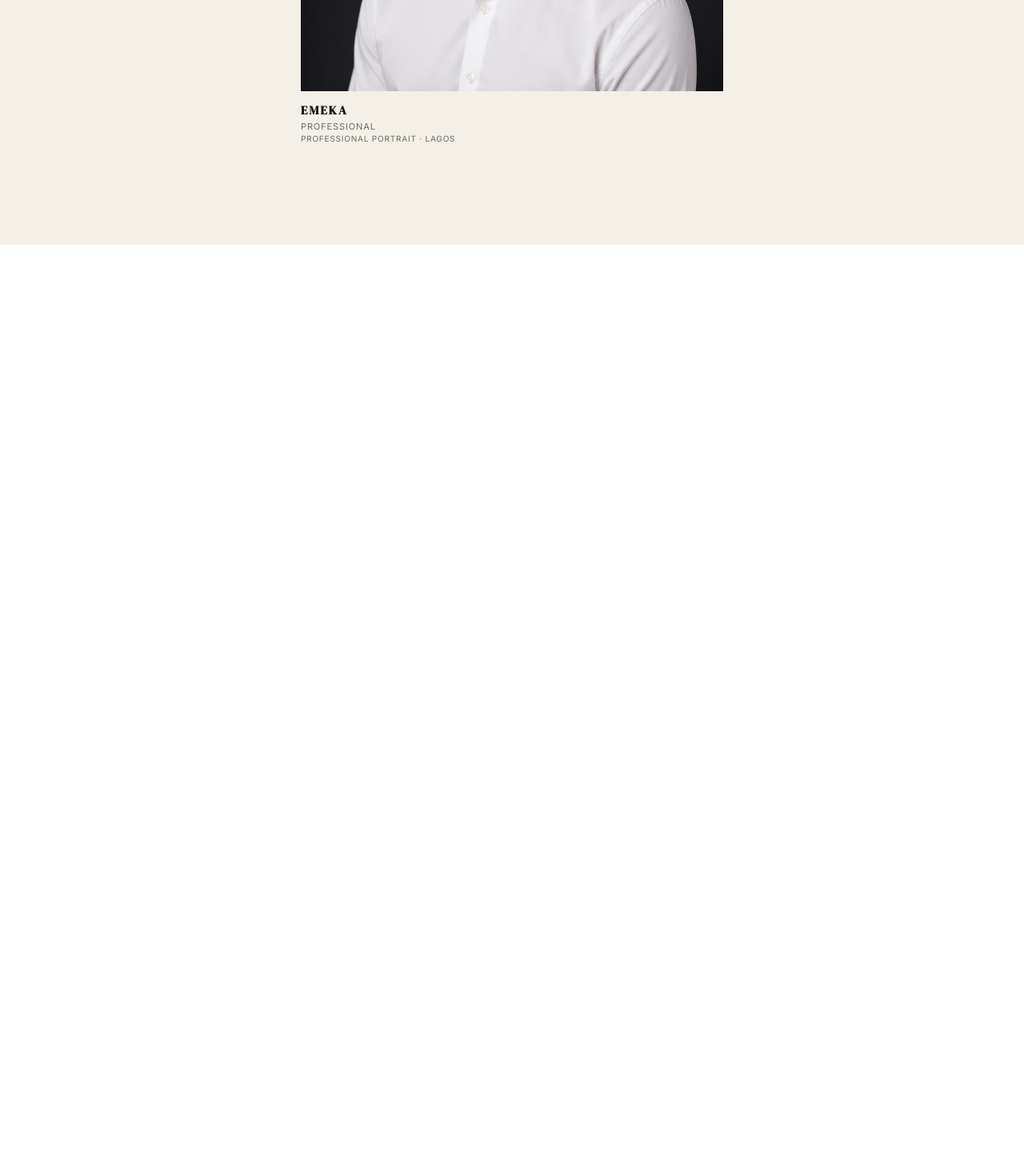
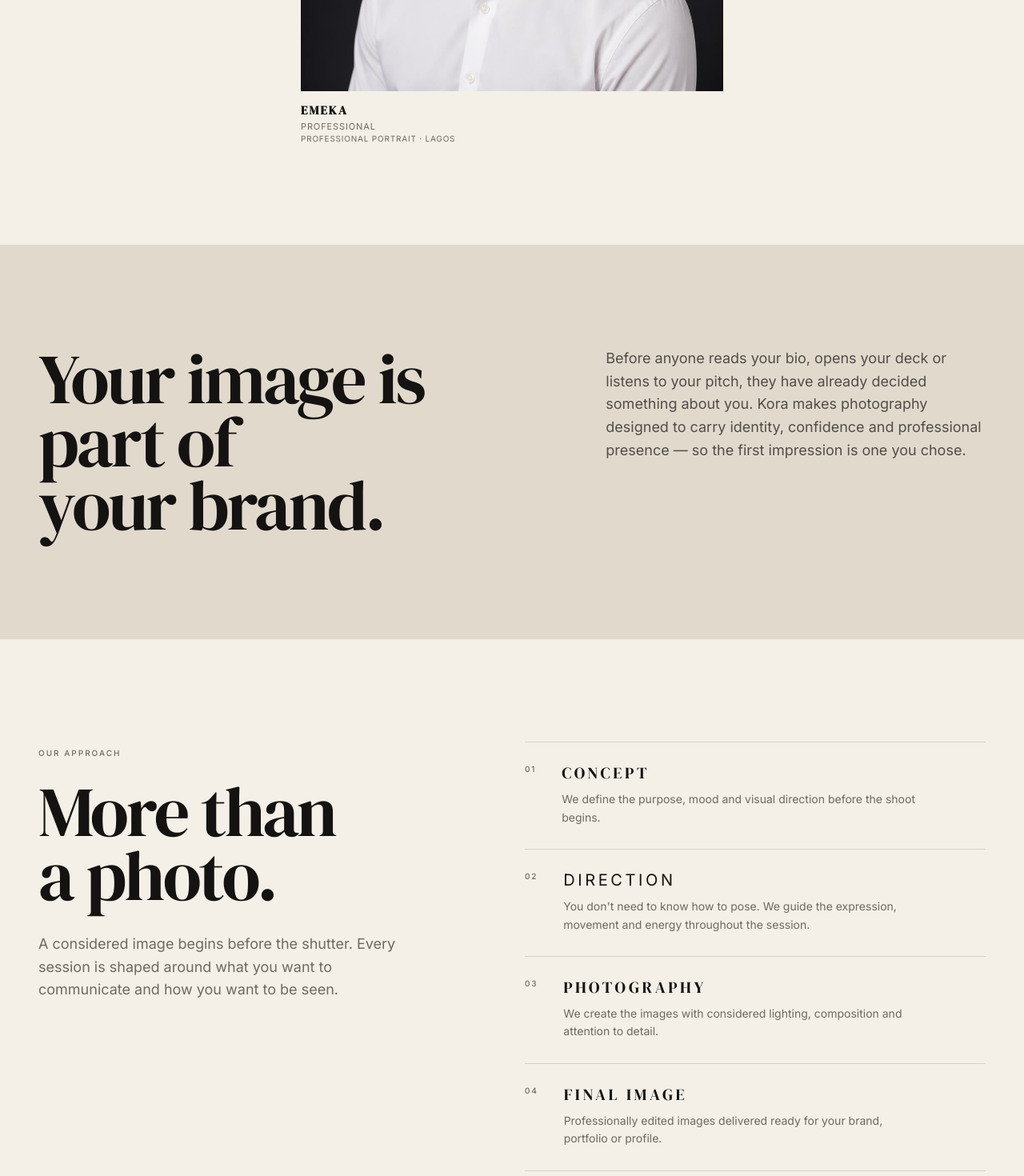
Before and after one commit to Izick7/KORA-PHOTOGRAPHY, a React (Vite) app: page / in a window 1280 px wide. Shown: the part 3439-4909 px from the top of the page at 80% size. Before the commit the page ends 3745 px from the top, so only its background shows below. Built offline with nearby package versions, Linux system fonts and the light colour scheme.

Commit message:
feat build MoreThanAphoto

```diff
--- a/src/components/BrandStatement.jsx
+++ b/src/components/BrandStatement.jsx
@@ -1,15 +1,28 @@
 function BrandStatement() {
     return (
-        <section>
-            <h1>Your image is part of <br />
-                your brand.</h1>
+        <section className="bg-kora-sand px-6 py-20 md:px-12 md:py-28 lg:py-32">
 
-            <p>Before anyone reads your bio, opens your deck or listens to
-                your pitch, they have already decided something about you.
-                Kora makes photography designed to carry identity, confidence and professional
-                presence — so the first impression is one you chose.</p>
+            <div className="mx-auto grid max-w-[1680px] gap-10 md:grid-cols-12 md:items-start md:gap-8">
+                <div className="md:col-span-6">
+                    <h2 className="font-display text-5xl leading-[0.9] tracking-[-0.03em] text-kora-black sm:text-6xl md:text-7xl lg:text-[5.5rem]">
+                        Your image is part of
+                        <br />
+                        your brand.
+                    </h2>
+                </div>
+
+                <div className="md:col-span-5 md:col-start-8">
+                    <p className="max-w-lg font-sans text-base leading-[1.6] text-kora-black/70 md:text-lg">
+                        Before anyone reads your bio, opens your deck or listens
+                        to your pitch, they have already decided something about
+                        you. Kora makes photography designed to carry identity,
+                        confidence and professional presence — so the first
+                        impression is one you chose.
+                    </p>
+                </div>
+            </div>
         </section>
     )
+}
 
-
-}
+export default BrandStatement
--- /dev/null
+++ b/src/components/MoreThanAphoto.jsx
@@ -0,0 +1,136 @@
+function MoreThanAphoto() {
+    return (
+        <section className="bg-kora-ivory px-6 py-20 md:px-12 md:py-32">
+
+            <div className="mx-auto grid max-w-[1680px] gap-12 md:grid-cols-12 md:gap-8">
+                <div className="md:col-span-5">
+
+                    <span className="font-sans text-[10px] font-medium leading-none tracking-[0.2em] text-kora-muted">
+                        OUR APPROACH
+                    </span>
+
+                    <h2 className="mt-6 font-display text-5xl leading-[0.9] tracking-[-0.03em] text-kora-black sm:text-6xl md:text-7xl lg:text-[5.5rem]">
+                        More than
+                        <br />
+                        a photo.
+                    </h2>
+
+                    <p className="mt-8 max-w-md font-sans text-base leading-[1.6] text-kora-muted md:text-lg">
+                        A considered image begins before the shutter.
+                        Every session is shaped around what you want
+                        to communicate and how you want to be seen.
+                    </p>
+
+                </div>
+
+
+
+                <div className="md:col-span-6 md:col-start-7">
+                    <div className="border-t border-kora-border py-7">
+
+                        <div className="flex items-start justify-between gap-8">
+
+                            <span className="font-sans text-[10px] font-medium leading-none tracking-[0.18em] text-kora-muted">
+                                01
+                            </span>
+
+                            <div className="flex-1">
+
+                                <h3 className="font-display text-[20px] font-normal leading-none tracking-[0.18em] text-kora-black">
+                                    CONCEPT
+                                </h3>
+
+                                <p className="mt-3 max-w-md font-sans text-sm leading-[1.6] text-kora-muted">
+                                    We define the purpose, mood and visual
+                                    direction before the shoot begins.
+                                </p>
+
+                            </div>
+
+                        </div>
+
+                    </div>
+
+                    <div className="border-t border-kora-border py-7">
+
+                        <div className="flex items-start justify-between gap-8">
+
+                            <span className="font-sans text-[10px] font-medium leading-none tracking-[0.18em] text-kora-muted">
+                                02
+                            </span>
+
+                            <div className="flex-1">
+
+                                <h3 className="font-diplay text-[20px] font-normal leading-none tracking-[0.18em] text-kora-black">
+                                    DIRECTION
+                                </h3>
+
+                                <p className="mt-3 max-w-md font-sans text-sm leading-[1.6] text-kora-muted">
+                                    You don't need to know how to pose.
+                                    We guide the expression, movement and
+                                    energy throughout the session.
+                                </p>
+
+                            </div>
+
+                        </div>
+
+                    </div>
+                    <div className="border-t border-kora-border py-7">
+
+                        <div className="flex items-start justify-between gap-8">
+
+                            <span className="font-sans text-[10px] font-medium leading-none tracking-[0.18em] text-kora-muted">
+                                03
+                            </span>
+
+                            <div className="flex-1">
+
+                                <h3 className="font-display text-[20px] font-normal leading-none tracking-[0.18em] text-kora-black">
+                                    PHOTOGRAPHY
+                                </h3>
+
+                                <p className="mt-3 max-w-md font-sans text-sm leading-[1.6] text-kora-muted">
+                                    We create the images with considered
+                                    lighting, composition and attention to detail.
+                                </p>
+
+                            </div>
+
+                        </div>
+
+                    </div>
+
+                    <div className="border-t border-b border-kora-border py-7">
+
+                        <div className="flex items-start justify-between gap-8">
+
+                            <span className="font-sans text-[10px] font-medium leading-none tracking-[0.18em] text-kora-muted">
+                                04
+                            </span>
+
+                            <div className="flex-1">
+
+                                <h3 className="font-display text-[20px] font-normal leading-none tracking-[0.18em] text-kora-black">
+                                    FINAL IMAGE
+                                </h3>
+
+                                <p className="mt-3 max-w-md font-sans text-sm leading-[1.6] text-kora-muted">
+                                    Professionally edited images delivered
+                                    ready for your brand, portfolio or profile.
+                                </p>
+
+                            </div>
+
+                        </div>
+
+                    </div>
+
+                </div>
+
+            </div>
+        </section>
+    )
+}
+
+export default MoreThanAphoto;
--- a/src/pages/Home.jsx
+++ b/src/pages/Home.jsx
@@ -1,6 +1,8 @@
 import Navbar from "../components/Navbar"
 import Hero from "../components/Hero"
 import SelectedWork from "../components/SelectedWork"
+import BrandStatement from "../components/BrandStatement"
+import MoreThanAphoto from "../components/MoreThanAphoto"
 
 
 function Home() {
@@ -9,6 +11,8 @@ function Home() {
       <Navbar />
       <Hero />
       <SelectedWork />
+      <BrandStatement />
+      <MoreThanAphoto />
 
     </>
   )
```
Also changed, not shown: src/components/MoreThanPhoto.jsx (deleted).
